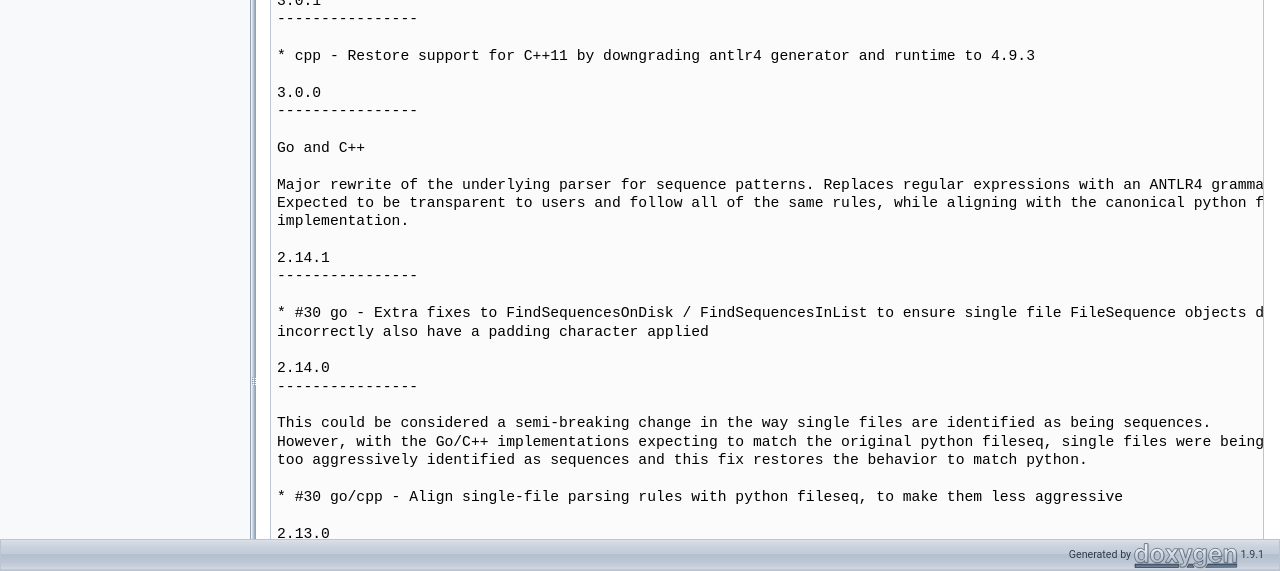
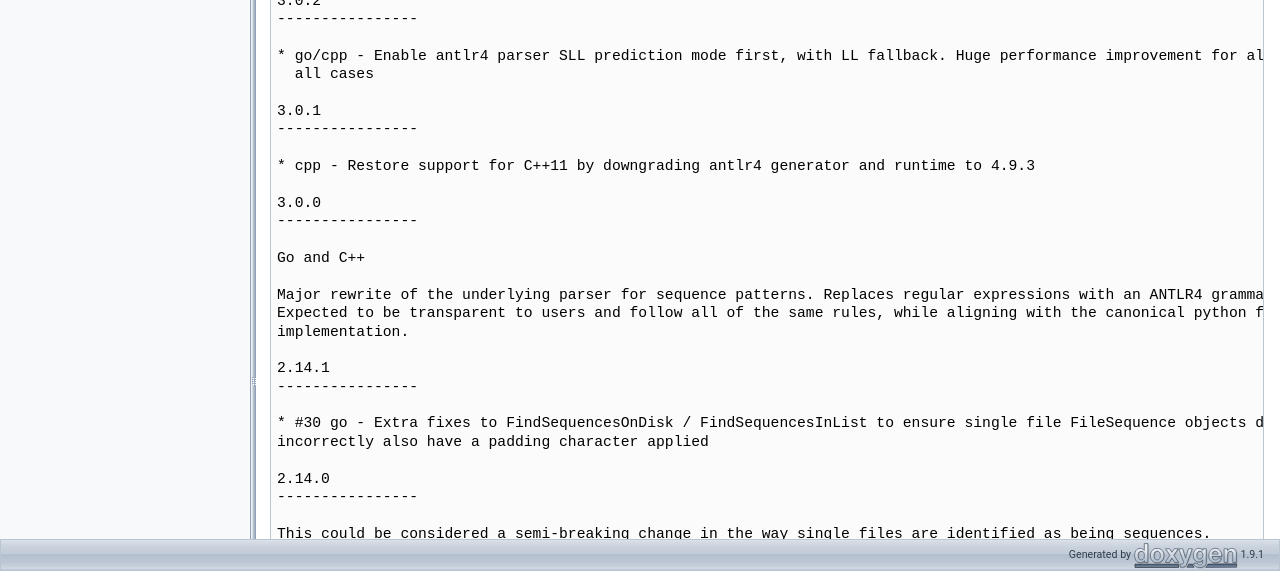
Before and after one commit to justinfx/gofileseq, a plain HTML site: page cpp/CHANGES.html in a window 1280 px wide. Shown: the part 229-800 px from the top of the page. Drawn offline with Linux system fonts and the light colour scheme.

Commit message:
Deploying to gh-pages from @ justinfx/gofileseq@b151607c5021de0a15856c5ccab12da447ad54ce 🚀

```diff
--- a/cpp/CHANGES.html
+++ b/cpp/CHANGES.html
@@ -87,6 +87,12 @@ $(document).ready(function(){initNavTree('CHANGES.html',''); initResizable(); })
 </div><!--header-->
 <div class="contents">
 <div class="textblock"><pre class="fragment">Changes:
+
+3.0.2
+----------------
+
+* go/cpp - Enable antlr4 parser SLL prediction mode first, with LL fallback. Huge performance improvement for almost
+  all cases
 
 3.0.1
 ----------------
```
